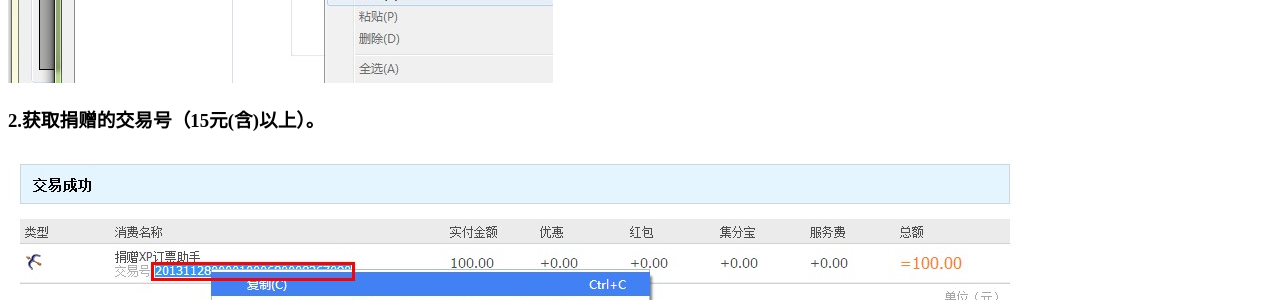
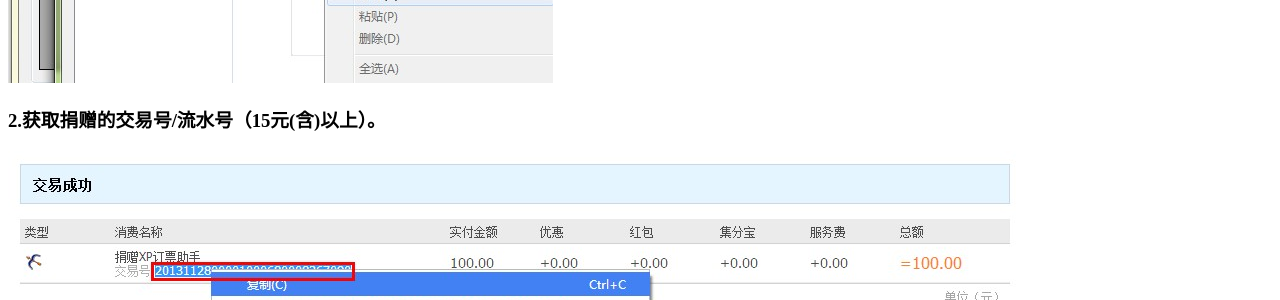
Before and after one commit to xphelper/xphelper.github.com, a Jekyll site: the page built from invite.md, in a window 1280 px wide. Shown: the part 1053-1353 px from the top of the page. Built offline with Jekyll 4.4.1, drawn with Linux system fonts in a browser that asks for light colours; nearby versions of some CDN libraries; library files that are not in the unit come from our copies; Markdown is read by kramdown in place of the engine named in the settings; comment, search, counter and statistics services are not loaded.

```diff
--- a/invite.md
+++ b/invite.md
@@ -19,7 +19,7 @@ weight: 6
 ###温馨提醒：更换电脑、更换硬件、重装系统都有可能导致机器码变化，请确定机器码后再获取。
 <img src="image/in_1.jpg" />
 
-###2.获取捐赠的交易号（15元(含)以上）。
+###2.获取捐赠的交易号/流水号（15元(含)以上）。
 <img src="image/in_2.jpg" />
 
 ###3.在获取邀请码网页中，填写交易号、机器码。
```
Also changed, not shown: index.md (+1 -1 lines).
